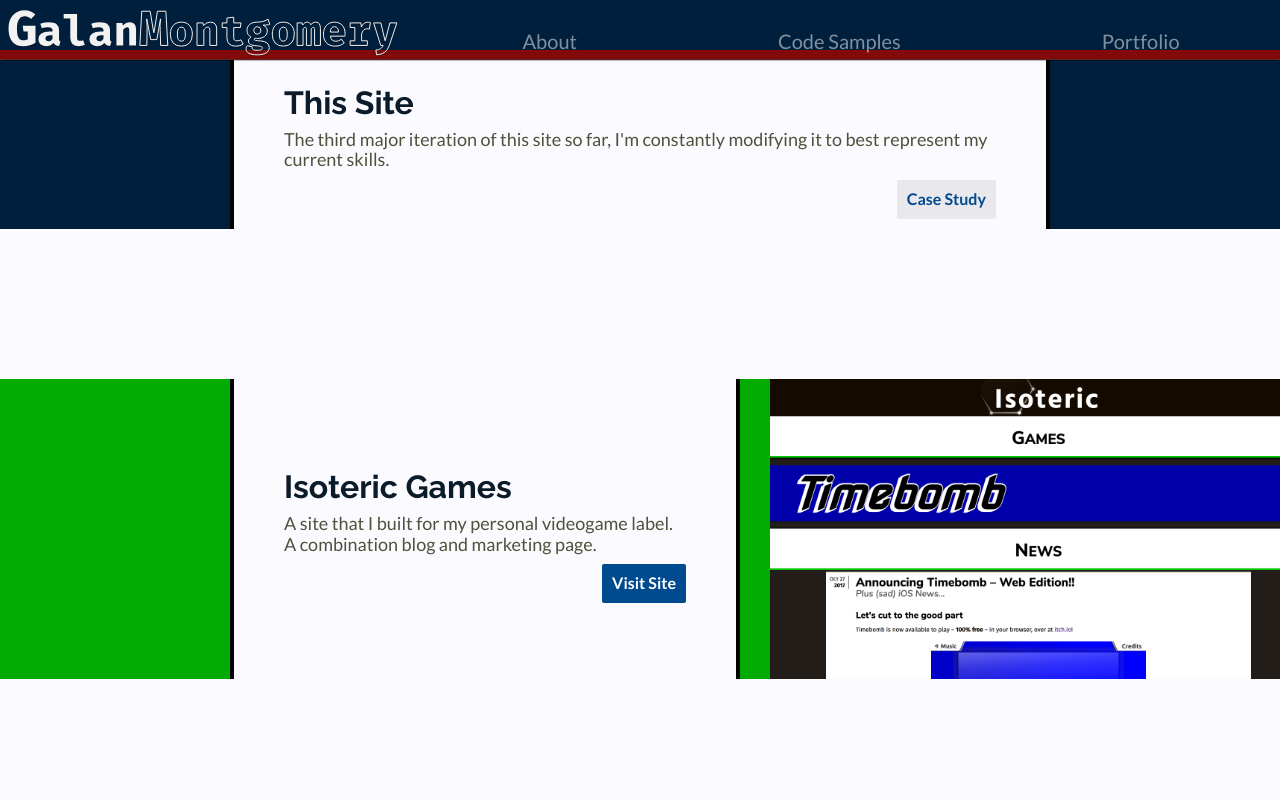
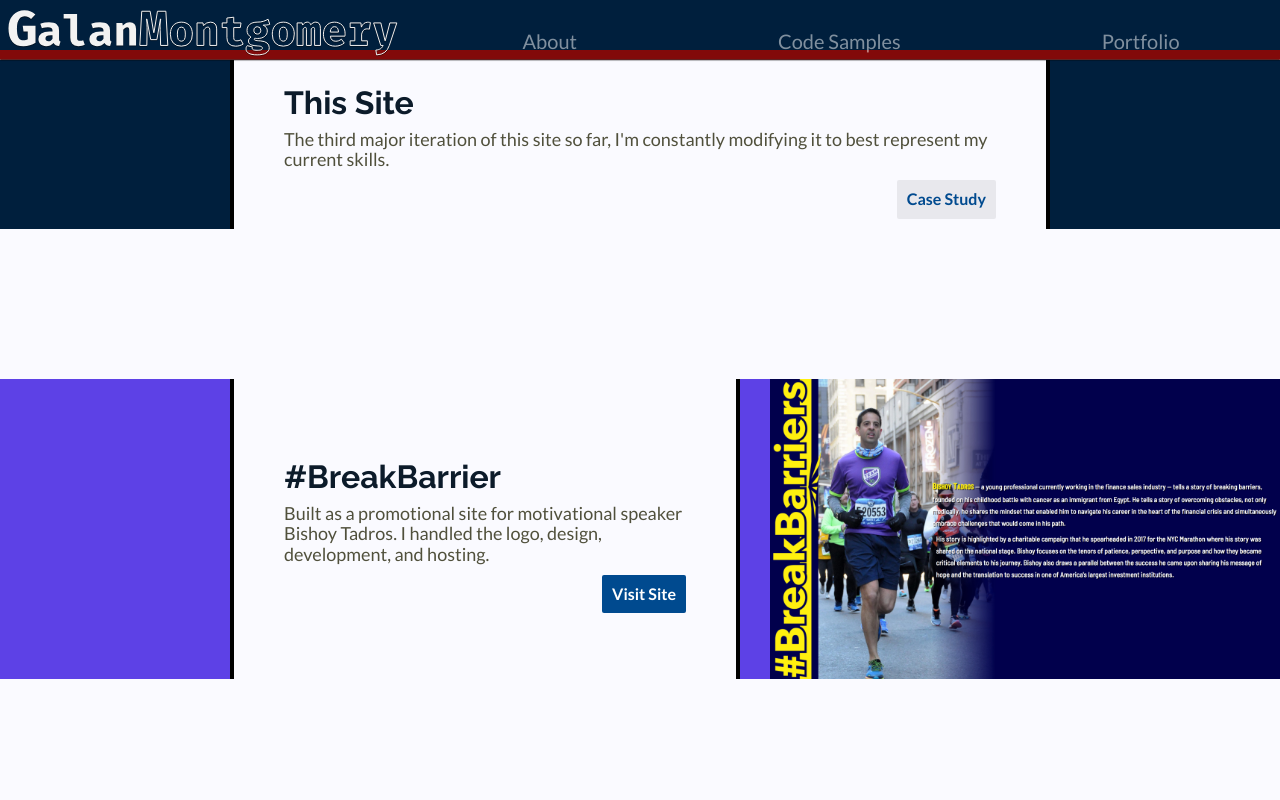
Before and after one commit to GalanCM/Portfolio, a Vue app: page /portfolio in a window 1280 px wide. Shown: the top 800 px of the page. Built offline with nearby package versions, Linux system fonts and the light colour scheme.

Commit message:
Replace Isoteric Games with #BreakBarriers in portfolio.

```diff
--- a/src/views/Portfolio.vue
+++ b/src/views/Portfolio.vue
@@ -23,18 +23,18 @@ export default Vue.extend({
             "The third major iteration of this site so far, I'm constantly modifying it to best represent my current skills."
         },
         {
-          color: "#01ab00",
-          siteUrl: "https://www.isoteric-games.com/",
+          color: "#5d41e6",
+          siteUrl: "https://hashtagbreakbarriers.com/",
           caseStudyUrl: null,
           repoUrl: null,
-          image: "isoteric.png",
+          image: "breakbarriers.jpg",
           video: null,
-          title: "Isoteric Games",
+          title: "#BreakBarrier",
           tagline:
-            "A site that I built for my personal videogame label. A combination blog and marketing page."
+            "Built as a promotional site for motivational speaker Bishoy Tadros. I handled the logo, design, development, and hosting."
         },
         {
-          color: "#006bc3",
+          color: "#73a839",
           siteUrl: null,
           caseStudyUrl: null,
           repoUrl: null,
```
Also changed, not shown: src/assets/breakbarriers.jpg (added).
